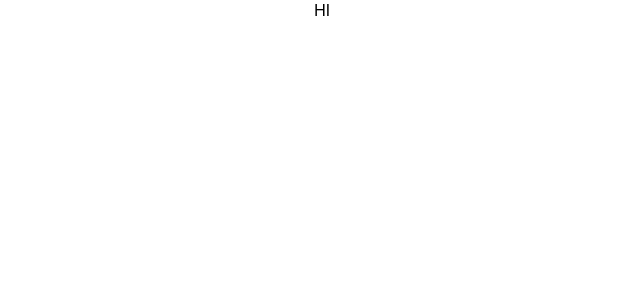
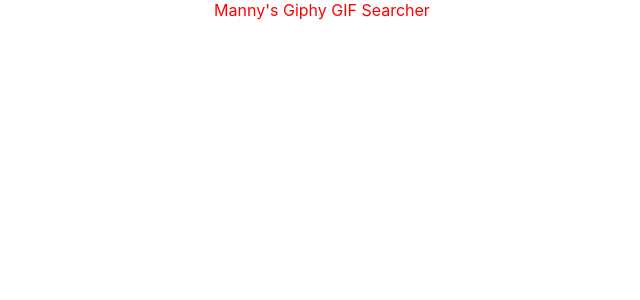
Before and after one commit to RandySiren/model-living-assignment, a React (Create React App) app: page / in a window 1280 px wide. Shown: the top 300 px of the page, without its empty margins (318-958 px from the left). Built offline with nearby package versions, Linux system fonts and the light colour scheme.

Commit message:
Adding remaining component structure

```diff
--- a/src/App.css
+++ b/src/App.css
@@ -1,38 +1,3 @@
 .App {
   text-align: center;
 }
-
-.App-logo {
-  height: 40vmin;
-  pointer-events: none;
-}
-
-@media (prefers-reduced-motion: no-preference) {
-  .App-logo {
-    animation: App-logo-spin infinite 20s linear;
-  }
-}
-
-.App-header {
-  background-color: #282c34;
-  min-height: 100vh;
-  display: flex;
-  flex-direction: column;
-  align-items: center;
-  justify-content: center;
-  font-size: calc(10px + 2vmin);
-  color: white;
-}
-
-.App-link {
-  color: #61dafb;
-}
-
-@keyframes App-logo-spin {
-  from {
-    transform: rotate(0deg);
-  }
-  to {
-    transform: rotate(360deg);
-  }
-}
--- /dev/null
+++ b/src/components/Grid/Grid.tsx
@@ -0,0 +1,9 @@
+import styles from './Grid.module.css';
+
+// type GridProps = {};
+
+const Grid = (): JSX.Element => {
+  return <div className={styles.Header}></div>;
+};
+
+export default Grid;
--- /dev/null
+++ b/src/components/Header/Header.module.css
@@ -0,0 +1,3 @@
+.Header {
+  color: red;
+}
--- a/src/components/Header/Header.tsx
+++ b/src/components/Header/Header.tsx
@@ -1,9 +1,11 @@
+import styles from './Header.module.css';
+
 type HeaderProps = {
   text: string;
 };
 
 const Header = ({ text }: HeaderProps): JSX.Element => {
-  return <>{text}</>;
+  return <div className={styles.Header}>{text}</div>;
 };
 
 export default Header;
--- /dev/null
+++ b/src/components/Search/Search.tsx
@@ -0,0 +1,9 @@
+import styles from './Search.module.css';
+
+// type SearchProps = {};
+
+const Search = (): JSX.Element => {
+  return <div className={styles.Header}></div>;
+};
+
+export default Search;
--- a/src/components/index.ts
+++ b/src/components/index.ts
@@ -1 +1,3 @@
 export { default as Header } from './Header/Header';
+export { default as Search } from './Search/Search';
+export { default as Grid } from './Grid/Grid';
--- /dev/null
+++ b/src/containers/Home.module.css
@@ -0,0 +1,4 @@
+.layout {
+  display: flex;
+  flex-direction: column;
+}
--- a/src/containers/Home.tsx
+++ b/src/containers/Home.tsx
@@ -1,10 +1,13 @@
-import { Header } from '../components';
+import { Header, Search, Grid } from '../components';
+import styles from './Home.module.css';
 
 const Home = (): JSX.Element => {
   return (
-    <>
-      <Header text={'HI'} />
-    </>
+    <div className={styles.layout}>
+      <Header text={"Manny's Giphy GIF Searcher"} />
+      <Search />
+      <Grid />
+    </div>
   );
 };
 
```
Also changed, not shown: src/components/Grid/Grid.module.css (added), src/components/Search/Search.module.css (added).
